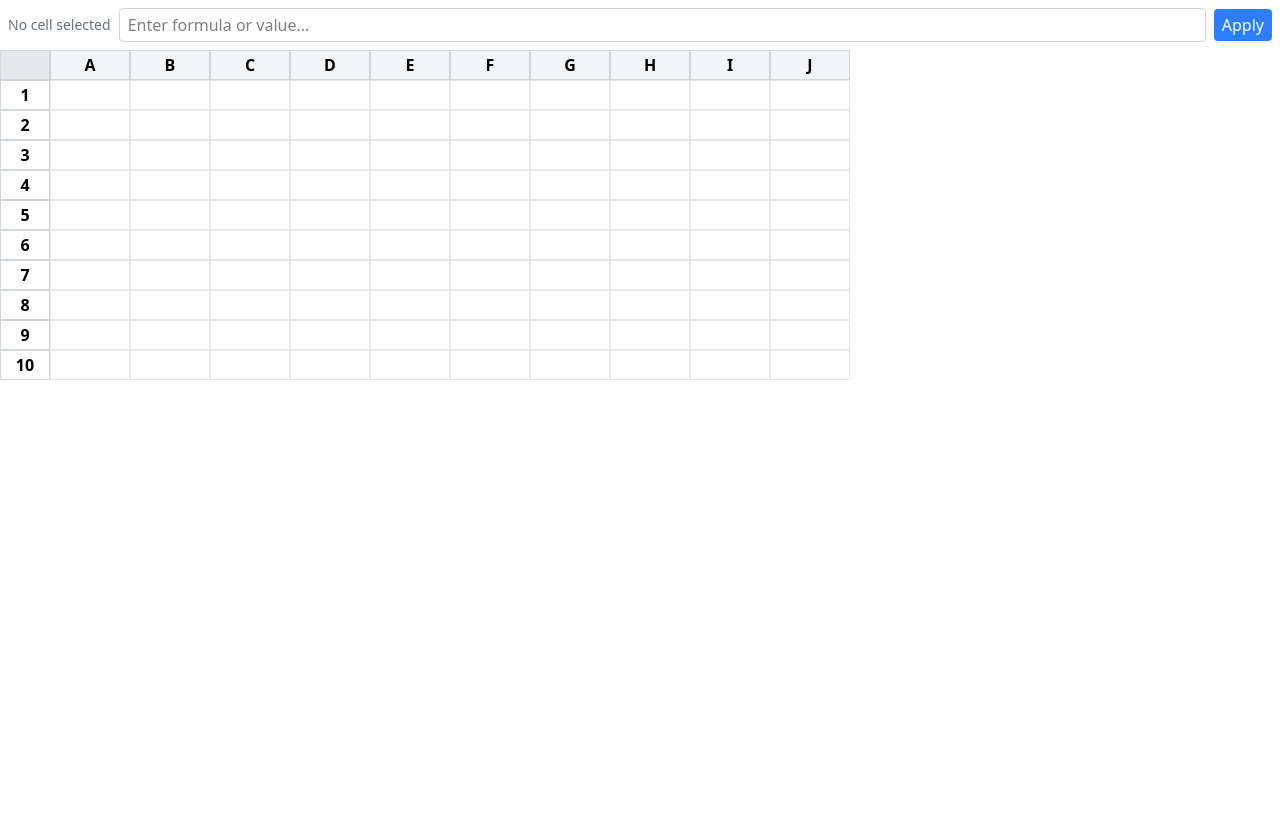
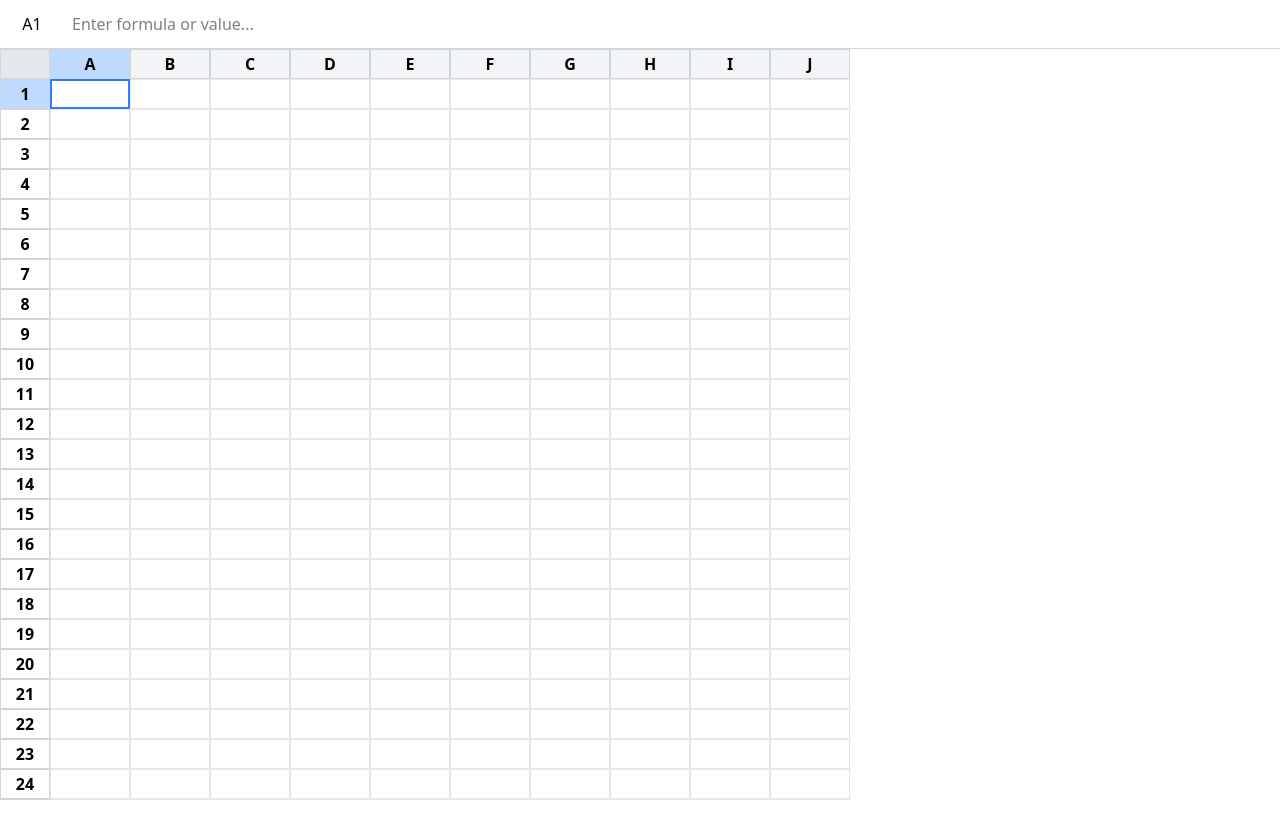
Before and after one commit to kamilszczepanik/excel, a Next.js app: page / in a window 1280 px wide. Shown: the top 838 px of the page. After the commit the page ends 800 px from the top, so only its background shows below. Built offline with nearby package versions, Linux system fonts and the light colour scheme.

Commit message:
feat: improve user experience typing formulas

```diff
--- a/components/Grid/index.tsx
+++ b/components/Grid/index.tsx
@@ -1,6 +1,12 @@
 "use client";
 import { cn, getColumnLabel } from "@/utils";
-import React, { useState, useCallback, useMemo, useEffect } from "react";
+import React, {
+  useState,
+  useCallback,
+  useMemo,
+  useEffect,
+  useRef,
+} from "react";
 
 interface CellData {
   value: string;
@@ -10,7 +16,7 @@ interface CellData {
 
 const ROW_HEIGHT = 30;
 const COL_WIDTH = 80;
-const ROW_COUNT = 10;
+const ROW_COUNT = 50;
 const COL_COUNT = 10;
 
 function evaluateFormula(formula: string): string {
@@ -32,11 +38,14 @@ function evaluateFormula(formula: string): string {
 
 const ExcelGrid: React.FC = () => {
   const [cells, setCells] = useState<Map<string, CellData>>(new Map());
-  const [selectedCell, setSelectedCell] = useState<string | null>(null);
+  const [selectedCell, setSelectedCell] = useState<string | null>("A1");
   const [editingCell, setEditingCell] = useState<string | null>(null);
   const [editValue, setEditValue] = useState("");
   const [isFormulaBarFocused, setIsFormulaBarFocused] = useState(false);
   const [isEditingFormulaBar, setIsEditingFormulaBar] = useState(false);
+
+  // Add a ref to the grid container for focusing
+  const gridContainerRef = useRef<HTMLDivElement>(null);
 
   const columnHeaders = useMemo(() => {
     const headers = [];
@@ -81,6 +90,22 @@ const ExcelGrid: React.FC = () => {
     setEditValue(value);
   }, []);
 
+  const focusGridWithoutScrolling = useCallback(() => {
+    if (gridContainerRef.current) {
+      const scrollPosition = {
+        top: window.pageYOffset || document.documentElement.scrollTop,
+        left: window.pageXOffset || document.documentElement.scrollLeft,
+      };
+
+      gridContainerRef.current.focus();
+      window.scrollTo(scrollPosition.left, scrollPosition.top);
+    }
+  }, []);
+
+  useEffect(() => {
+    focusGridWithoutScrolling();
+  }, [focusGridWithoutScrolling]);
+
   const handleCellEditComplete = useCallback(
     (cellId: string, newValue: string) => {
       setCells((prevCells) => {
@@ -103,8 +128,12 @@ const ExcelGrid: React.FC = () => {
       });
       setEditingCell(null);
       setIsEditingFormulaBar(false);
+
+      setTimeout(() => {
+        focusGridWithoutScrolling();
+      }, 0);
     },
-    [],
+    [focusGridWithoutScrolling],
   );
 
   const handleFormulaBarKeyDown = useCallback(
@@ -130,6 +159,22 @@ const ExcelGrid: React.FC = () => {
   const handleKeyDown = useCallback(
     (e: React.KeyboardEvent) => {
       if (!selectedCell) return;
+
+      const isPrintableKey =
+        e.key.length === 1 && !e.ctrlKey && !e.altKey && !e.metaKey;
+      const isNumericKey = /^[0-9]$/.test(e.key);
+      const isCommonInputChar = /^[a-zA-Z0-9=+\-*/().,]$/.test(e.key);
+
+      if (
+        (isPrintableKey || isNumericKey || isCommonInputChar) &&
+        !editingCell &&
+        !isFormulaBarFocused
+      ) {
+        setEditingCell(selectedCell);
+        setEditValue(e.key);
+        e.preventDefault();
+        return;
+      }
 
       const [colLabel, rowLabel] =
         selectedCell.match(/([A-Z]+)(\d+)/)?.slice(1) || [];
@@ -179,8 +224,18 @@ const ExcelGrid: React.FC = () => {
           if (editingCell) {
             setEditingCell(null);
             setIsEditingFormulaBar(false);
+            setTimeout(() => {
+              focusGridWithoutScrolling();
+            }, 0);
           }
           e.preventDefault();
+          break;
+        case "Delete":
+        case "Backspace":
+          if (!editingCell && !isFormulaBarFocused) {
+            handleCellEditComplete(selectedCell, "");
+            e.preventDefault();
+          }
           break;
       }
     },
@@ -191,6 +246,8 @@ const ExcelGrid: React.FC = () => {
       columnHeaders,
       handleCellDoubleClick,
       handleCellEditComplete,
+      focusGridWithoutScrolling,
+      isFormulaBarFocused,
     ],
   );
 
@@ -211,9 +268,9 @@ const ExcelGrid: React.FC = () => {
   }, [selectedCell]);
 
   return (
-    <>
-      <div className="flex items-center gap-2 p-2">
-        <div className="text-sm font-medium text-gray-500">
+    <div className="flex h-screen flex-col">
+      <div className="sticky top-0 z-30 flex items-center gap-2 border-b border-gray-300 bg-white p-2">
+        <div className="w-12 text-center font-medium">
           {selectedCell || "No cell selected"}
         </div>
         <input
@@ -224,26 +281,17 @@ const ExcelGrid: React.FC = () => {
           onFocus={handleFormulaBarFocus}
           onBlur={handleFormulaBarBlur}
           placeholder="Enter formula or value..."
-          className="flex-1 rounded border border-gray-300 px-2 py-1"
+          className="flex-1 rounded px-2 py-1"
           style={{ minWidth: COL_WIDTH * 3 }}
           onClick={() =>
             selectedCell && handleEditFormulaBar(selectedCell.toString())
           }
           disabled={!selectedCell}
         />
-        <button
-          className="rounded bg-blue-500 px-2 py-1 text-white hover:bg-blue-600"
-          onClick={() => {
-            if (selectedCell) {
-              handleCellEditComplete(selectedCell, editValue);
-            }
-          }}
-        >
-          Apply
-        </button>
       </div>
       <div
-        className="relative h-screen w-full overflow-auto"
+        ref={gridContainerRef}
+        className="flex-1 overflow-auto outline-none"
         tabIndex={0}
         onKeyDown={handleKeyDown}
         onScroll={handleScroll}
@@ -257,7 +305,12 @@ const ExcelGrid: React.FC = () => {
           <div className="sticky top-0 z-10 flex bg-gray-100">
             <div
               className="sticky left-0 z-20 border border-gray-300 bg-gray-200"
-              style={{ width: "50px", minWidth: "50px", height: ROW_HEIGHT }}
+              style={{
+                width: COL_WIDTH,
+                minWidth: "50px",
+                height: ROW_HEIGHT,
+                zIndex: 50,
+              }}
             />
 
             {columnHeaders.map((col) => (
@@ -365,7 +418,7 @@ const ExcelGrid: React.FC = () => {
           ))}
         </div>
       </div>
-    </>
+    </div>
   );
 };
 
```
